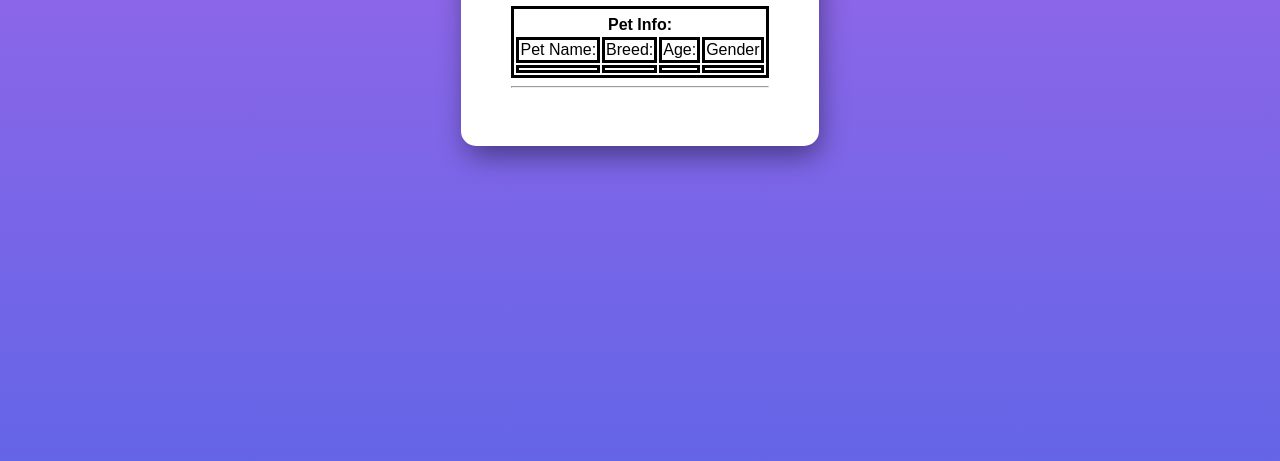
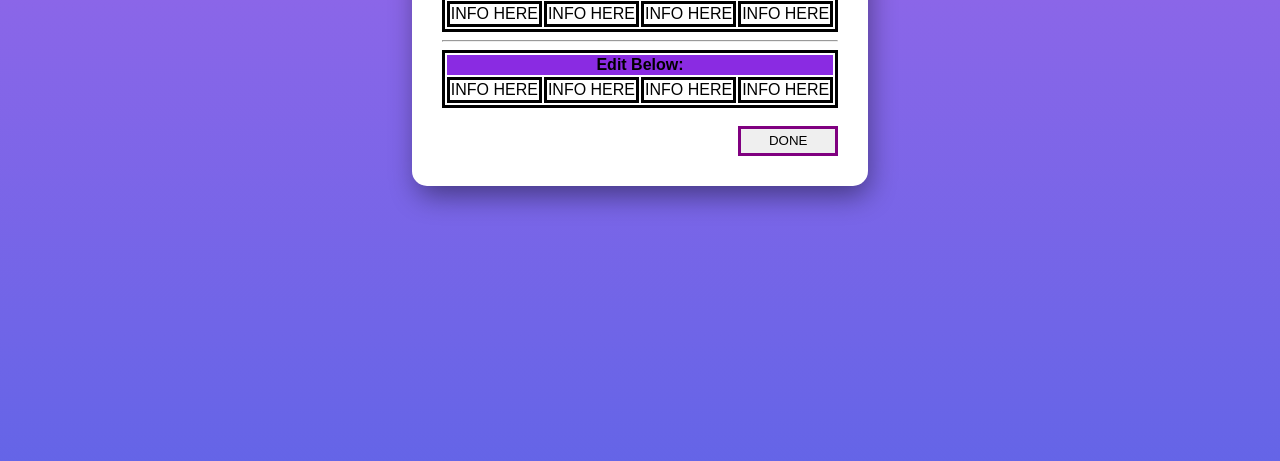
Before and after one commit to lbarua00/Build-1---Group-3, a plain HTML site: page edit_pet.html in a window 1280 px wide. Shown: the part 439-900 px from the top of the page. Drawn offline with Linux system fonts and the light colour scheme.

Commit message:
commit on 'main'

```diff
--- a/edit_pet.css
+++ b/edit_pet.css
@@ -10,13 +10,34 @@ h1 {
 
 th {
     text-align: center;
+    background-color: blueviolet;
 }
 
-#old_pet_data, tr, td {
+#button {
+    float: right;
+    border: solid, purple;
+    height:30px;
+    width: 100px;
+}
+#button:hover {
+    background-color: blueviolet;
+}
+
+#old_pet_data, tr {
     border: solid;
+}
+
+#edit_pet_data, tr {
+    border: solid;
+}
+
+td {
+    border: solid;
+}
+
+.text_right {
     text-align: right;
 }
-
 .center_page {
     height: 100vh;
     margin: 50px;
@@ -27,7 +48,7 @@ th {
 
 .edit_pet {
     overflow: hidden;
-    padding: 50px;
+    padding: 30px;
     background-color: rgb(255, 255, 255);
     border-radius: 15px;
     box-shadow: 3px 12px 28px -3px rgba(0,0,0,0.45);
--- a/edit_pet.html
+++ b/edit_pet.html
@@ -12,7 +12,6 @@
         <div class="edit_pet">
             <h1>Watch Dogs</h1>
             <table id='old_pet_data'>
-                <th>
                 <tr>
                     <th id="table_head" colspan="4">Pet Info:</th>
                 </tr>
@@ -23,17 +22,26 @@
                     <td>Gender</td>
                 </tr>
                 <tr>
-                        <td></td>
-                        <td></td>
-                        <td></td>
-                        <td></td>
+                    <td class="text_right">INFO HERE</td>
+                    <td class="text_right">INFO HERE</td>
+                    <td class="text_right">INFO HERE</td>
+                    <td class="text_right">INFO HERE</td>
                 </tr>
-                </th>
             </table>
             <hr>
-            <table>
-
+            <table id="edit_pet_data">
+                <tr>
+                    <th colspan="4">Edit Below:</th>
+                </tr>
+                <tr>
+                    <td>INFO HERE</td>
+                    <td>INFO HERE</td>
+                    <td>INFO HERE</td>
+                    <td>INFO HERE</td>
+                </tr>
             </table>
+            <br>
+            <button id="button" onclick="">DONE</button>
         </div>
     </div>
 
```
Lines whose indentation alone changed are shown as unchanged.
